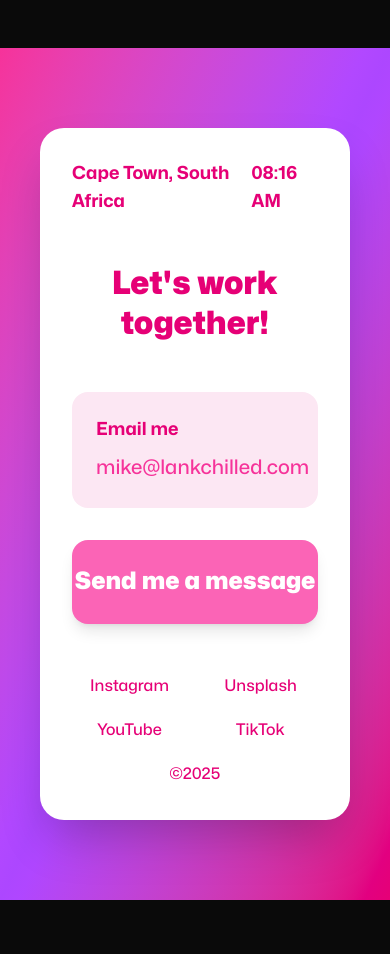
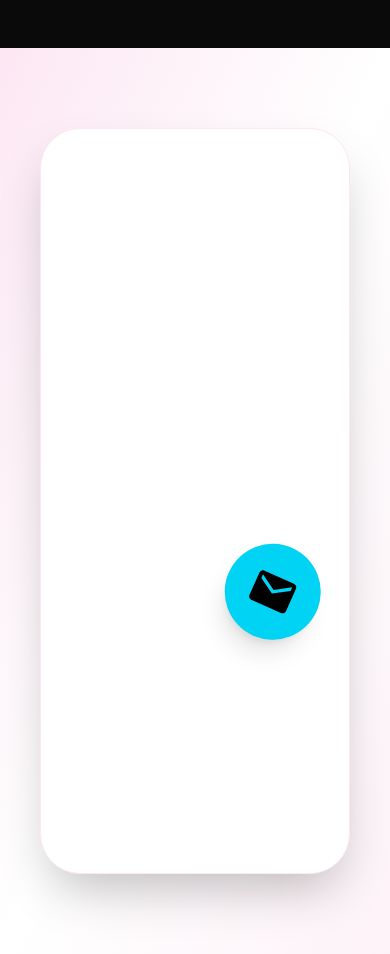
Before and after one commit to TheOuen/studio-js, a Next.js app: page / in a window 390 px wide. Shown: the part 9300-10254 px from the top of the page. Before the commit the page ends 10200 px from the top, so only its background shows below. Built offline with nearby package versions, Linux system fonts and the light colour scheme.

Commit message:
🎨 Complete footer redesign to match reference + fix sections visibility

```diff
--- a/src/app/page.jsx
+++ b/src/app/page.jsx
@@ -47,7 +47,7 @@ function Services() {
   ];
 
   return (
-    <div className="relative z-10 bg-black py-40">
+    <div className="relative z-20 bg-black py-40">
       <Container>
         <GSAPTextReveal>
           <div className="mb-20 px-4">
--- a/src/components/DraggableFooter.jsx
+++ b/src/components/DraggableFooter.jsx
@@ -95,11 +95,11 @@ export function DraggableFooter() {
     // Add hover effects after animation completes
     tl.call(() => {
       // Add hover effects to contact buttons
-      if (contactButtons && typeof window !== 'undefined') {
-        const buttons = contactButtons.querySelectorAll('a')
+      if (contactButtonsRef.current && typeof window !== 'undefined') {
+        const buttons = contactButtonsRef.current.querySelectorAll('a')
         buttons.forEach(button => {
           button.addEventListener('mouseenter', () => {
-            gsap.to(button, { scale: 1.05, rotation: Math.random() * 5 - 2.5, duration: 0.3, ease: "power2.out" })
+            gsap.to(button, { scale: 1.1, rotation: Math.random() * 3 - 1.5, duration: 0.3, ease: "power2.out" })
           })
           button.addEventListener('mouseleave', () => {
             gsap.to(button, { scale: 1, rotation: 0, duration: 0.3, ease: "power2.out" })
@@ -108,11 +108,11 @@ export function DraggableFooter() {
       }
 
       // Add hover effects to decorative elements
-      if (decorativeElements && typeof window !== 'undefined') {
-        const elements = decorativeElements.children
+      if (decorativeElementsRef.current && typeof window !== 'undefined') {
+        const elements = decorativeElementsRef.current.querySelectorAll('[class*="cursor-pointer"]')
         Array.from(elements).forEach(element => {
           element.addEventListener('mouseenter', () => {
-            gsap.to(element, { scale: 1.1, rotation: Math.random() * 10 - 5, duration: 0.3, ease: "power2.out" })
+            gsap.to(element, { scale: 1.2, rotation: Math.random() * 15 - 7.5, duration: 0.3, ease: "power2.out" })
           })
           element.addEventListener('mouseleave', () => {
             gsap.to(element, { scale: 1, rotation: 0, duration: 0.3, ease: "power2.out" })
@@ -127,29 +127,18 @@ export function DraggableFooter() {
     }
   }, [])
 
-  const contactButtons = [
-    { id: 'reach-out', text: 'Reach out', color: 'bg-green-500', href: 'mailto:mike@lankchilled.com?subject=Project Inquiry&body=Hi Mike,%0D%0A%0D%0AI came across your website and would like to inquire about a potential project. I\'m interested in discussing:%0D%0A%0D%0A- [Your project type: Web Design, Development, 3D Rendering, etc.]%0D%0A- [Brief project description]%0D%0A- [Timeline and budget if known]%0D%0A%0D%0ALooking forward to hearing from you!%0D%0A%0D%0ABest regards' },
-    { id: 'lets-chat', text: "Let's chat", color: 'bg-red-700', href: '/contact' },
-    { id: 'send-message', text: 'Send a message', color: 'bg-pink-500', href: 'mailto:mike@lankchilled.com?subject=Project Inquiry&body=Hi Mike,%0D%0A%0D%0AI came across your website and would like to inquire about a potential project. I\'m interested in discussing:%0D%0A%0D%0A- [Your project type: Web Design, Development, 3D Rendering, etc.]%0D%0A- [Brief project description]%0D%0A- [Timeline and budget if known]%0D%0A%0D%0ALooking forward to hearing from you!%0D%0A%0D%0ABest regards' }
-  ]
 
-  const decorativeElements = [
-    { id: 'say-bubble', text: 'say hi!!', color: 'bg-yellow-400', textColor: 'text-black' },
-    { id: 'mail-icon', color: 'bg-cyan-400', isIcon: true }
-  ]
 
   return (
     <div
-      className="bg-gradient-to-br from-pink-500 via-purple-500 to-pink-600 py-20"
+      className="bg-gradient-to-br from-pink-100 via-white to-pink-50 py-20"
       ref={containerRef}
       data-footer
     >
       <Container>
-        {/* Mobile Layout */}
-        <div className="lg:hidden">
-          <div className="bg-white rounded-3xl p-8 mx-4 shadow-2xl">
-            {/* Location & Time */}
-            <div ref={locationTimeRef} className="flex justify-between items-center mb-12">
+        <div className="bg-white rounded-[2.5rem] p-8 lg:p-16 mx-4 shadow-2xl border border-pink-100">
+          {/* Header with Location & Time */}
+          <div ref={locationTimeRef} className="flex justify-between items-center mb-16">
             <span className="text-lg font-bold text-pink-600">
               Cape Town, South Africa
             </span>
@@ -163,91 +152,18 @@ export function DraggableFooter() {
           </div>
 
           {/* Main Heading */}
-            <h2 ref={titleRef} className="text-4xl sm:text-5xl font-black text-pink-600 mb-12 text-center leading-tight">
-              Let&apos;s work<br/>together!
+          <h2 ref={titleRef} className="text-5xl sm:text-6xl lg:text-7xl font-black text-pink-600 mb-20 text-center leading-[0.9] tracking-tight">
+            Let's work together!
           </h2>
 
-            {/* Email Section */}
-            <div ref={contactButtonsRef} className="mb-8">
-              <div className="bg-pink-100 rounded-2xl p-6">
-                <p className="text-lg font-bold text-pink-600 mb-2">Email me</p>
-                <a
-                  href="mailto:mike@lankchilled.com?subject=Project Inquiry&body=Hi Mike,%0D%0A%0D%0AI came across your website and would like to inquire about a potential project. I'm interested in discussing:%0D%0A%0D%0A- [Your project type: Web Design, Development, 3D Rendering, etc.]%0D%0A- [Brief project description]%0D%0A- [Timeline and budget if known]%0D%0A%0D%0ALooking forward to hearing from you!%0D%0A%0D%0ABest regards"
-                  className="text-xl font-medium text-pink-500 hover:text-pink-700 transition-colors"
-                >
-                  mike@lankchilled.com
-                </a>
-              </div>
-            </div>
+          {/* Interactive Contact Elements Layout */}
+          <div className="relative min-h-[300px] lg:min-h-[400px] flex items-center justify-center mb-20">
 
-            {/* Message Button */}
-            <div className="mb-12">
-              <a
-                href="mailto:mike@lankchilled.com?subject=Project Inquiry&body=Hi Mike,%0D%0A%0D%0AI came across your website and would like to inquire about a potential project. I'm interested in discussing:%0D%0A%0D%0A- [Your project type: Web Design, Development, 3D Rendering, etc.]%0D%0A- [Brief project description]%0D%0A- [Timeline and budget if known]%0D%0A%0D%0ALooking forward to hearing from you!%0D%0A%0D%0ABest regards"
-                className="block w-full bg-pink-400 hover:bg-pink-500 text-white font-black text-2xl py-6 rounded-2xl text-center transition-colors shadow-lg"
-              >
-                Send me a message
-              </a>
-            </div>
-
-            {/* Social Links */}
-            <div ref={socialLinksRef}>
-              <div className="grid grid-cols-2 gap-4 text-center text-pink-600">
-                <a href="#" className="font-medium hover:text-pink-800 transition-colors">Instagram</a>
-                <a href="#" className="font-medium hover:text-pink-800 transition-colors">Unsplash</a>
-                <a href="#" className="font-medium hover:text-pink-800 transition-colors">YouTube</a>
-                <a href="#" className="font-medium hover:text-pink-800 transition-colors">TikTok</a>
-              </div>
-              <div className="text-center mt-4">
-                <span className="text-pink-600 font-medium">©2025</span>
-              </div>
-            </div>
-          </div>
-        </div>
-
-        {/* Desktop Layout */}
-        <FadeIn className="hidden lg:block text-center">
-          <div ref={locationTimeRef} className="mb-8">
-            <span className="text-sm font-medium text-white/80 tracking-widest uppercase">
-              Cape Town, South Africa
-            </span>
-            <span className="ml-8 text-sm font-medium text-yellow-300">
-              {new Date().toLocaleTimeString('en-US', {
-                hour: '2-digit',
-                minute: '2-digit',
-                hour12: false
-              })} AM
-            </span>
-          </div>
-
-          <h2 ref={titleRef} className="text-5xl sm:text-6xl lg:text-7xl font-black text-white mb-16 tracking-tight">
-            Let&apos;s work together!
-          </h2>
-
-          {/* Draggable Contact Elements */}
-          <div className="relative min-h-[400px] flex items-center justify-center">
-            <div ref={contactButtonsRef} className="flex flex-wrap items-center justify-center gap-12 relative max-w-4xl">
-
-              {/* Contact Buttons - Much Larger */}
-              {contactButtons.map((button, index) => (
-                <a
-                  key={button.id}
-                  href={button.href}
-                  className={`px-12 py-6 lg:px-16 lg:py-8 ${button.color} text-white font-black text-2xl lg:text-3xl rounded-full transition-all duration-300 shadow-2xl cursor-pointer select-none border-4 border-white/20`}
-                  style={{
-                    transform: `translate(${Math.random() * 15 - 7.5}px, ${Math.random() * 15 - 7.5}px) rotate(${Math.random() * 6 - 3}deg)`
-                  }}
-                >
-                  {button.text}
-                </a>
-              ))}
-            </div>
-
-            {/* Decorative Elements */}
-            <div ref={decorativeElementsRef} className="absolute inset-0 pointer-events-none">
-              {/* Left decorative element - Say Hi */}
+            {/* Left Decorative Elements */}
+            <div ref={decorativeElementsRef} className="absolute left-0 lg:left-8 top-1/2 transform -translate-y-1/2">
+              {/* Say Hi Bubble */}
               <div
-                className="absolute -left-32 lg:-left-40 top-1/2 transform -translate-y-1/2 w-24 h-24 lg:w-28 lg:h-28 bg-yellow-400 rounded-full flex items-center justify-center -rotate-12 cursor-pointer select-none shadow-xl pointer-events-auto transition-all duration-300"
+                className="w-24 h-24 lg:w-32 lg:h-32 bg-yellow-400 rounded-full flex items-center justify-center transform -rotate-12 cursor-pointer select-none shadow-xl mb-8 transition-all duration-300 hover:scale-110"
                 style={{
                   transform: `translate(${Math.random() * 20 - 10}px, ${Math.random() * 20 - 10}px) rotate(-12deg)`
                 }}
@@ -255,27 +171,16 @@ export function DraggableFooter() {
                 <span className="text-lg lg:text-xl font-black text-black leading-tight text-center">say<br/>hi!!</span>
               </div>
 
-              {/* Right decorative element - Mail Icon */}
+              {/* Leopard Print Circle */}
               <div
-                className="absolute -right-32 lg:-right-40 top-1/2 transform -translate-y-1/2 w-24 h-24 lg:w-28 lg:h-28 bg-cyan-400 rounded-full flex items-center justify-center rotate-12 cursor-pointer select-none shadow-xl pointer-events-auto transition-all duration-300"
+                className="w-20 h-20 lg:w-24 lg:h-24 rounded-full cursor-pointer select-none shadow-lg transition-all duration-300 hover:scale-110"
                 style={{
-                  transform: `translate(${Math.random() * 20 - 10}px, ${Math.random() * 20 - 10}px) rotate(12deg)`
-                }}
-              >
-                <svg className="w-12 h-12 lg:w-14 lg:h-14 text-black" fill="currentColor" viewBox="0 0 24 24">
-                  <path d="M20 4H4c-1.1 0-1.99.9-1.99 2L2 18c0 1.1.9 2 2 2h16c1.1 0 2-.9 2-2V6c0-1.1-.9-2-2-2zm0 4l-8 5-8-5V6l8 5 8-5v2z"/>
-                </svg>
-              </div>
-
-              {/* Pattern decorative element */}
-              <div
-                className="absolute -left-44 lg:-left-52 -top-16 w-20 h-20 lg:w-24 lg:h-24 rounded-full flex items-center justify-center cursor-pointer select-none shadow-lg pointer-events-auto transition-all duration-300"
-                style={{
-                  background: 'radial-gradient(circle, #8B4513 30%, #D2691E 30%, #D2691E 35%, #8B4513 35%, #8B4513 40%, #D2691E 40%, #D2691E 45%, #8B4513 45%)',
-                  backgroundSize: '8px 8px',
+                  background: 'radial-gradient(circle at 30% 20%, #D2691E 20%, #8B4513 20%, #8B4513 40%, #D2691E 40%, #D2691E 60%, #8B4513 60%)',
+                  backgroundSize: '12px 12px',
                   transform: `translate(${Math.random() * 30 - 15}px, ${Math.random() * 30 - 15}px) rotate(${Math.random() * 20 - 10}deg)`
                 }}
               >
+                <div className="w-full h-full rounded-full flex items-center justify-center">
                   <div className="w-8 h-8 lg:w-10 lg:h-10 bg-white rounded-full flex items-center justify-center">
                     <div className="w-3 h-3 lg:w-4 lg:h-4 bg-black rounded-full"></div>
                   </div>
@@ -283,16 +188,69 @@ export function DraggableFooter() {
               </div>
             </div>
 
-          <div ref={socialLinksRef} className="text-center border-t border-white/20 pt-8 mt-16">
-            <p className="text-sm text-white/60 mb-4">©2025</p>
-            <div className="flex justify-center items-center gap-8 text-sm text-white/60">
-              <a href="#" className="hover:text-white transition-colors">Instagram</a>
-              <a href="#" className="hover:text-white transition-colors">YouTube</a>
-              <a href="#" className="hover:text-white transition-colors">Unsplash</a>
-              <a href="#" className="hover:text-white transition-colors">TikTok</a>
+            {/* Center Contact Buttons */}
+            <div ref={contactButtonsRef} className="flex flex-col items-center gap-6 lg:gap-8">
+              {/* Reach out - Top */}
+              <a
+                href="mailto:mike@lankchilled.com?subject=Project Inquiry&body=Hi Mike,%0D%0A%0D%0AI came across your website and would like to inquire about a potential project. I'm interested in discussing:%0D%0A%0D%0A- [Your project type: Web Design, Development, 3D Rendering, etc.]%0D%0A- [Brief project description]%0D%0A- [Timeline and budget if known]%0D%0A%0D%0ALooking forward to hearing from you!%0D%0A%0D%0ABest regards"
+                className="bg-green-400 hover:bg-green-500 text-black font-black text-xl lg:text-2xl px-8 lg:px-12 py-4 lg:py-6 rounded-full transition-all duration-300 shadow-lg hover:scale-105 transform"
+                style={{
+                  transform: `translate(${Math.random() * 20 - 10}px, 0px) rotate(${Math.random() * 4 - 2}deg)`
+                }}
+              >
+                Reach out
+              </a>
+
+              {/* Let's chat - Middle */}
+              <a
+                href="/contact"
+                className="bg-red-700 hover:bg-red-800 text-white font-black text-xl lg:text-2xl px-8 lg:px-12 py-4 lg:py-6 rounded-full transition-all duration-300 shadow-lg hover:scale-105 transform"
+                style={{
+                  transform: `translate(${Math.random() * 30 - 15}px, 0px) rotate(${Math.random() * 4 - 2}deg)`
+                }}
+              >
+                Let's chat
+              </a>
+
+              {/* Send a message - Bottom (Largest) */}
+              <a
+                href="mailto:mike@lankchilled.com?subject=Project Inquiry&body=Hi Mike,%0D%0A%0D%0AI came across your website and would like to inquire about a potential project. I'm interested in discussing:%0D%0A%0D%0A- [Your project type: Web Design, Development, 3D Rendering, etc.]%0D%0A- [Brief project description]%0D%0A- [Timeline and budget if known]%0D%0A%0D%0ALooking forward to hearing from you!%0D%0A%0D%0ABest regards"
+                className="bg-pink-500 hover:bg-pink-600 text-white font-black text-2xl lg:text-3xl px-12 lg:px-16 py-6 lg:py-8 rounded-full transition-all duration-300 shadow-xl hover:scale-105 transform"
+                style={{
+                  transform: `translate(${Math.random() * 25 - 12.5}px, 0px) rotate(${Math.random() * 4 - 2}deg)`
+                }}
+              >
+                Send a message
+              </a>
+            </div>
+
+            {/* Right Mail Icon */}
+            <div className="absolute right-0 lg:right-8 top-1/2 transform -translate-y-1/2">
+              <div
+                className="w-24 h-24 lg:w-32 lg:h-32 bg-cyan-400 rounded-full flex items-center justify-center transform rotate-12 cursor-pointer select-none shadow-xl transition-all duration-300 hover:scale-110"
+                style={{
+                  transform: `translate(${Math.random() * 20 - 10}px, ${Math.random() * 20 - 10}px) rotate(12deg)`
+                }}
+              >
+                <svg className="w-12 h-12 lg:w-16 lg:h-16 text-black" fill="currentColor" viewBox="0 0 24 24">
+                  <path d="M20 4H4c-1.1 0-1.99.9-1.99 2L2 18c0 1.1.9 2 2 2h16c1.1 0 2-.9 2-2V6c0-1.1-.9-2-2-2zm0 4l-8 5-8-5V6l8 5 8-5v2z"/>
+                </svg>
               </div>
             </div>
-        </FadeIn>
+          </div>
+
+          {/* Footer Links */}
+          <div ref={socialLinksRef} className="flex justify-between items-center">
+            <span className="text-pink-600 font-bold text-lg">©2025</span>
+
+            <div className="flex gap-8 lg:gap-12">
+              <a href="#" className="text-pink-600 font-medium hover:text-pink-800 transition-colors text-lg">Instagram</a>
+              <a href="#" className="text-pink-600 font-medium hover:text-pink-800 transition-colors text-lg">YouTube</a>
+              <a href="#" className="text-pink-600 font-medium hover:text-pink-800 transition-colors text-lg">Unsplash</a>
+              <a href="#" className="text-pink-600 font-medium hover:text-pink-800 transition-colors text-lg">TikTok</a>
+            </div>
+          </div>
+        </div>
       </Container>
     </div>
   )
```
Lines whose indentation alone changed are shown as unchanged.
